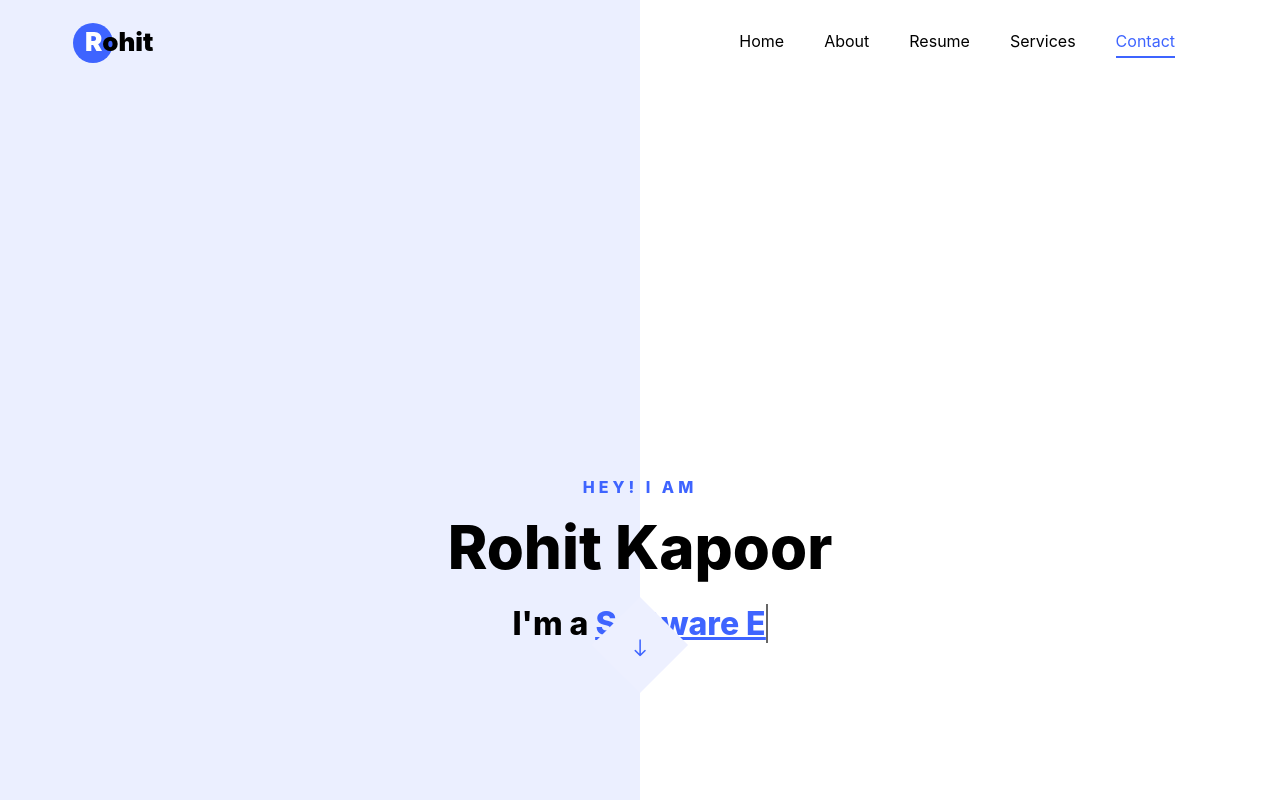
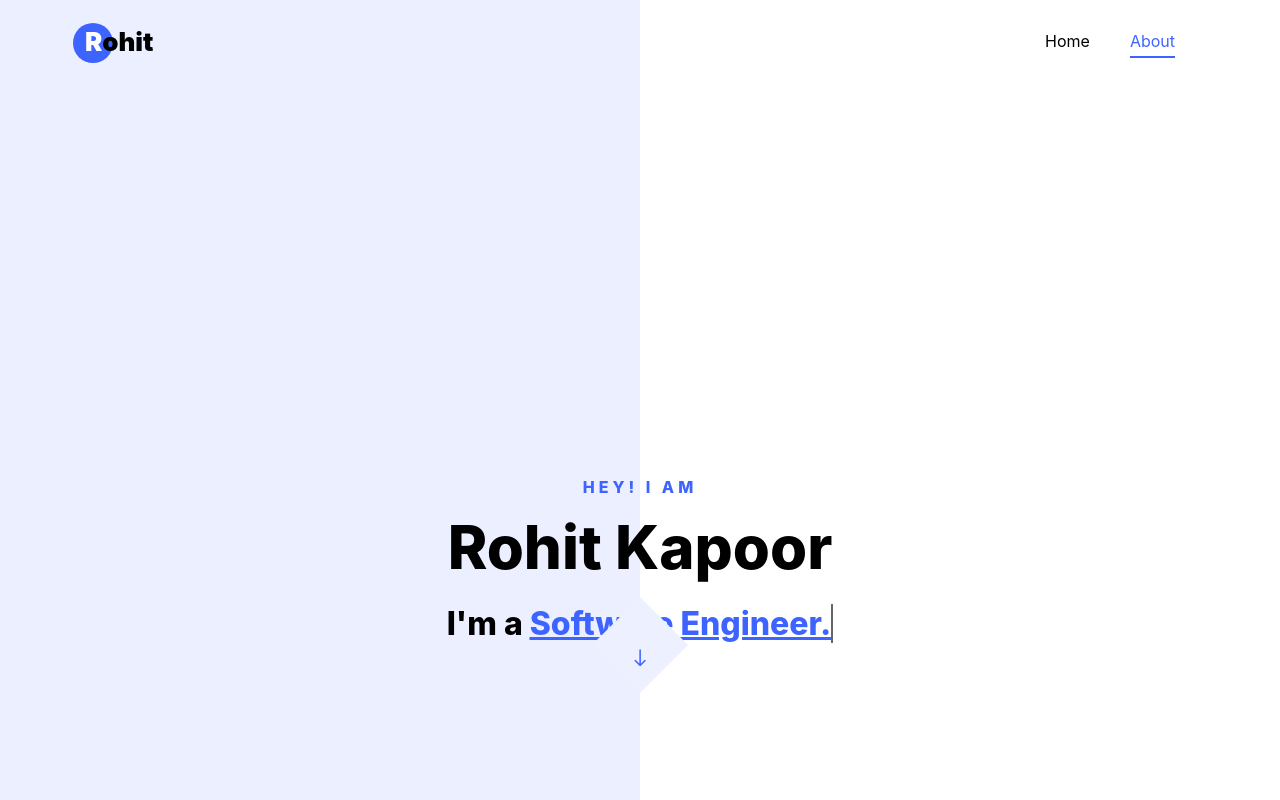
Before and after one commit to rokafella/website-react, a React (Create React App) app: page / in a window 1280 px wide. Shown: the top 800 px of the page. Built offline with nearby package versions, Linux system fonts and the light colour scheme; the HTML template or start-up script is replaced by a standard one.

Commit message:
First deployment

```diff
--- a/public/index.html
+++ b/public/index.html
@@ -35,7 +35,7 @@
     data-aos-duration="800" data-aos-delay="0">
     <div id="root"></div>
 
-    <section class="ftco-section ftco-no-pb goto-here" id="resume-section">
+    <!-- <section class="ftco-section ftco-no-pb goto-here" id="resume-section">
         <div class="container">
             <div class="row">
                 <div class="col-md-3">
@@ -570,9 +570,9 @@
                 </div>
             </div>
         </div>
-    </section>
+    </section> -->
     <footer class="ftco-footer ftco-section">
-        <div class="container">
+        <!-- <div class="container">
             <div class="row mb-5">
                 <div class="col-md">
                     <div class="ftco-footer-widget mb-4">
@@ -626,7 +626,7 @@
                     </div>
                 </div>
             </div>
-        </div>
+        </div> -->
     </footer>
 
     <div id="ftco-loader" class="fullscreen"><svg class="circular" width="48px" height="48px">
--- a/src/components/about.jsx
+++ b/src/components/about.jsx
@@ -23,7 +23,7 @@ export default class About extends Component {
     render() {
         return (
             <section className="ftco-about img ftco-section ftco-no-pt ftco-no-pb" id="about-section">
-                <div className="container">
+                <div className="container goto-here">
                     <div className="row d-flex no-gutters">
                         <div className="col-md-6 col-lg-6 d-flex">
                             <div className="img-about img d-flex align-items-stretch">
--- a/src/components/navbar.jsx
+++ b/src/components/navbar.jsx
@@ -13,9 +13,9 @@ export default class Navbar extends Component {
                         <ul className="navbar-nav nav ml-auto">
                             <li className="nav-item"><a href="#home-section" className="nav-link"><span>Home</span></a></li>
                             <li className="nav-item"><a href="#about-section" className="nav-link"><span>About</span></a></li>
-                            <li className="nav-item"><a href="#resume-section" className="nav-link"><span>Resume</span></a></li>
+                            {/* <li className="nav-item"><a href="#resume-section" className="nav-link"><span>Resume</span></a></li>
                             <li className="nav-item"><a href="#services-section" className="nav-link"><span>Services</span></a></li>
-                            <li className="nav-item"><a href="#contact-section" className="nav-link"><span>Contact</span></a></li>
+                            <li className="nav-item"><a href="#contact-section" className="nav-link"><span>Contact</span></a></li> */}
                         </ul>
                     </div>
                 </div>
```
